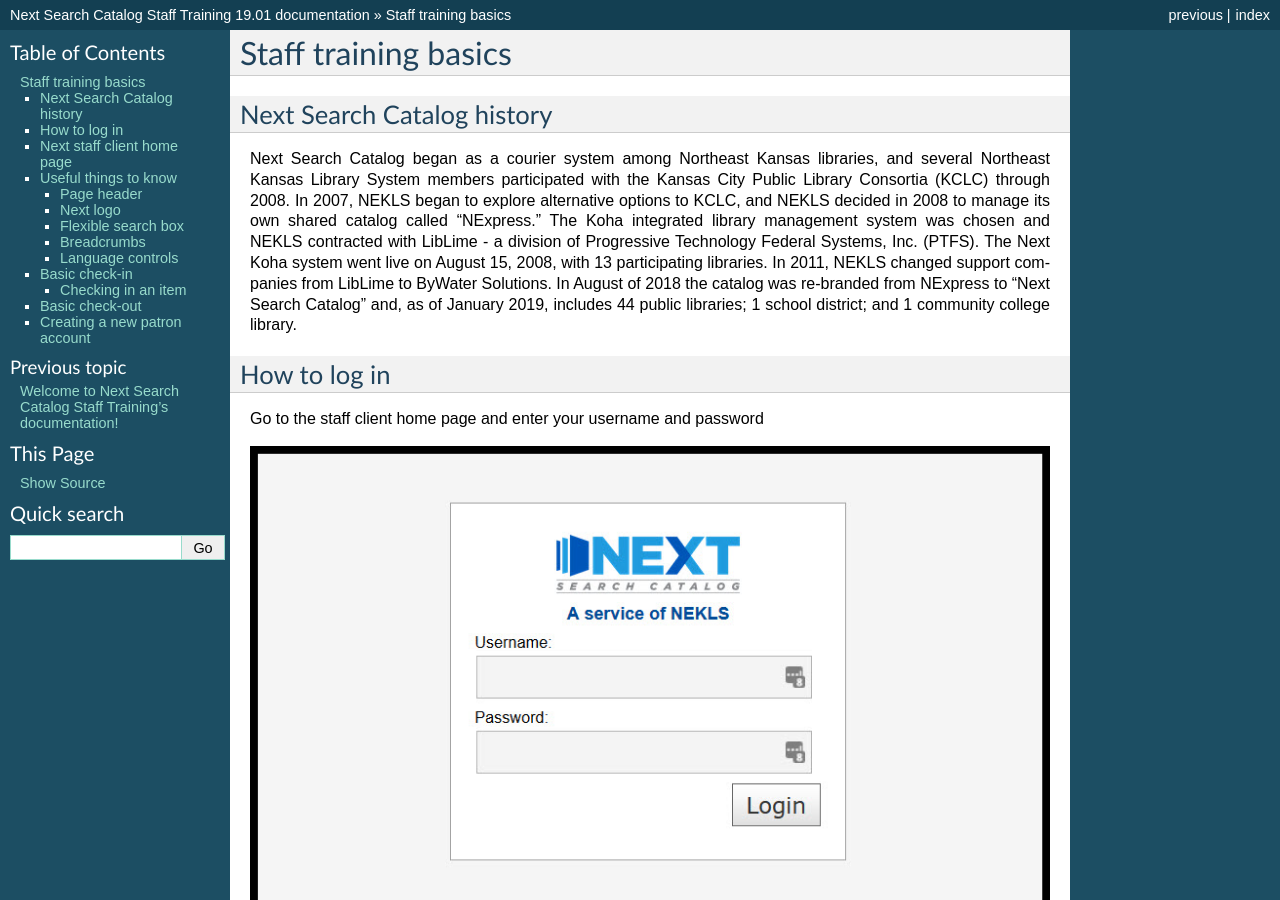
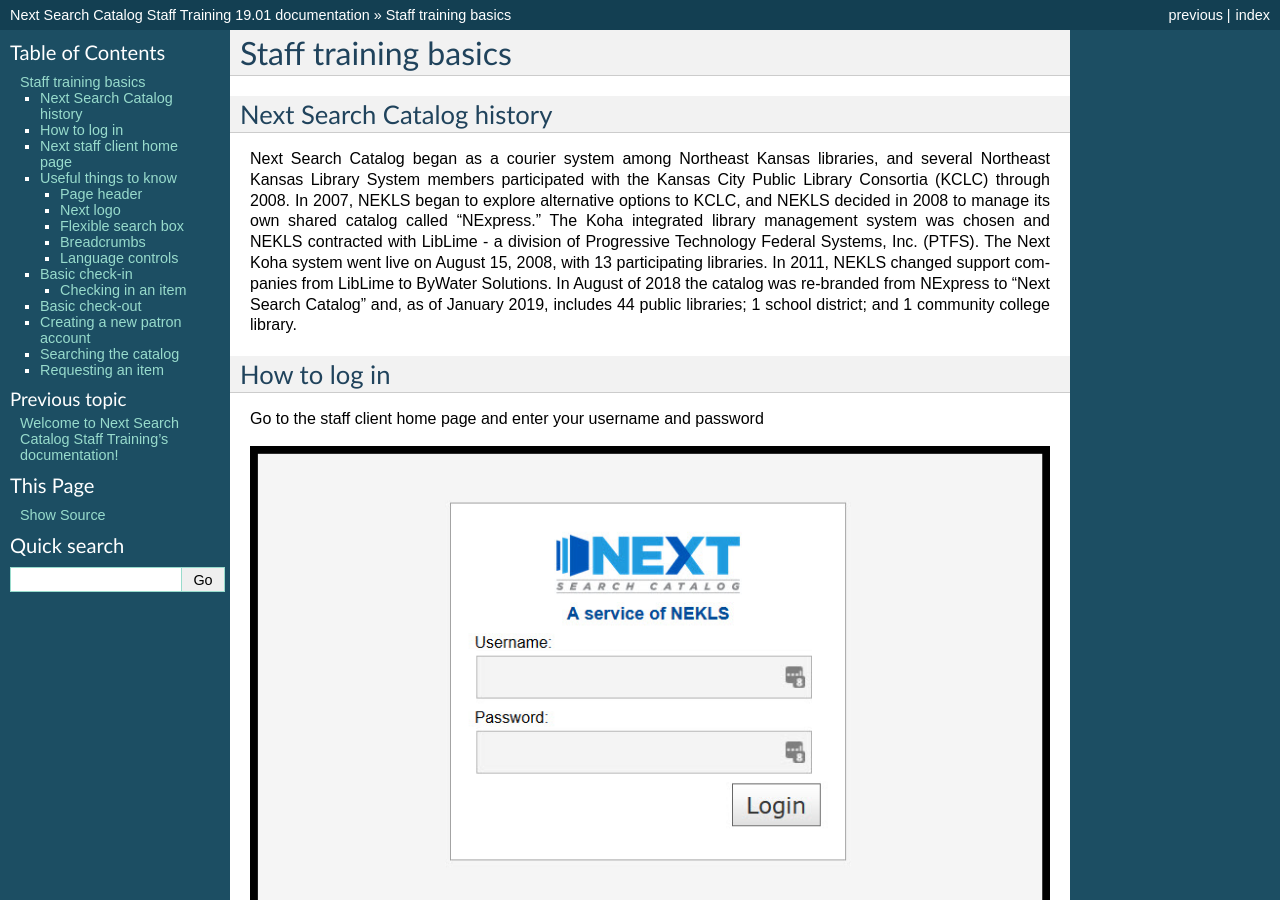
Before and after one commit to northeast-kansas-library-system/next.training, a Sphinx documentation site: the page built from source/basics.rst, in a window 1280 px wide and 900 px high. Built offline with Sphinx 7.4.7, drawn with Linux system fonts in a browser that asks for light colours; pages that are not in the unit, such as notebooks, are missing from menus; some of the changed text lies outside the part shown.

Commit message:
added new section headings

```diff
--- a/source/basics.rst
+++ b/source/basics.rst
@@ -101,11 +101,8 @@
 Checking in an item
 *******************
 
-
 A. Go to the check-in page (see  ":doc:`basic/checkinaccess`" for more information)
 B. Scan an item barcode in the check-in input box
-
-
 
 
 ###############
@@ -116,3 +113,13 @@
 #############################
 Creating a new patron account
 #############################
+
+
+#####################
+Searching the catalog
+#####################
+
+
+##################
+Requesting an item
+##################
```
